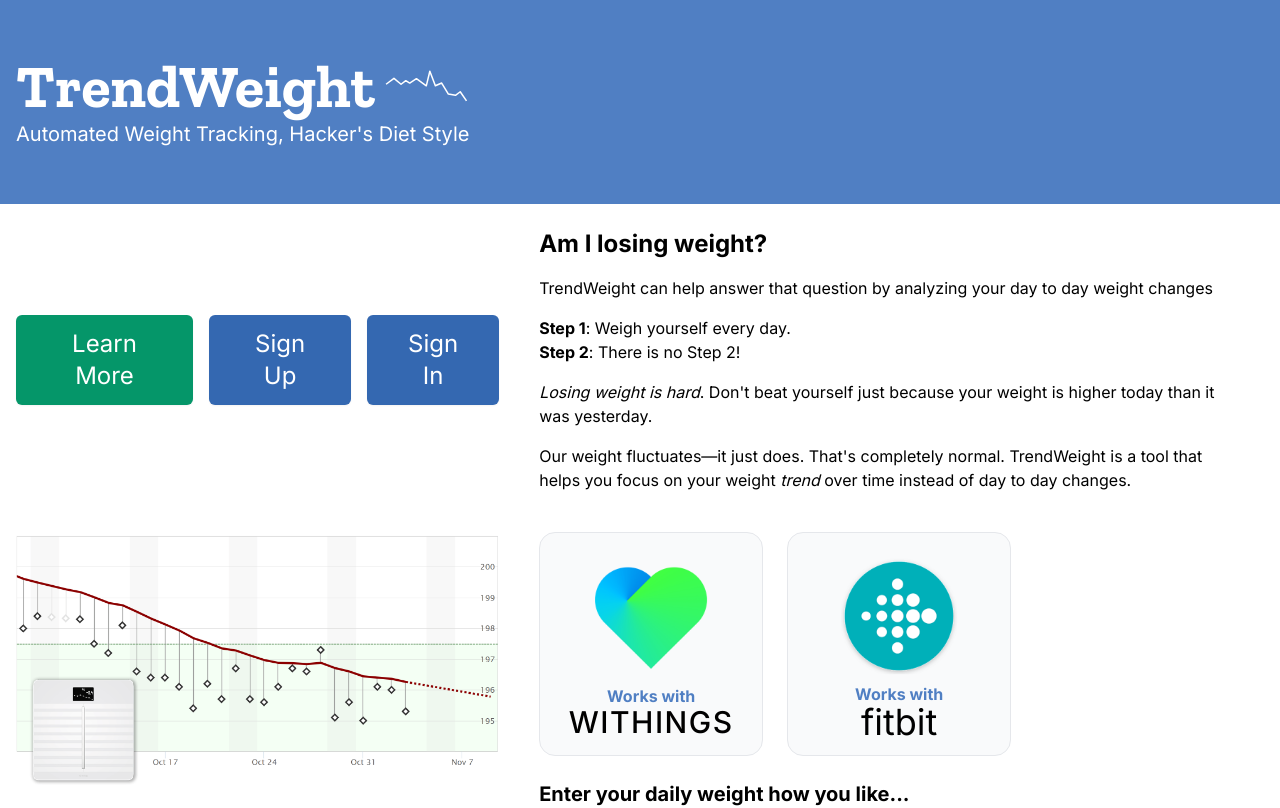
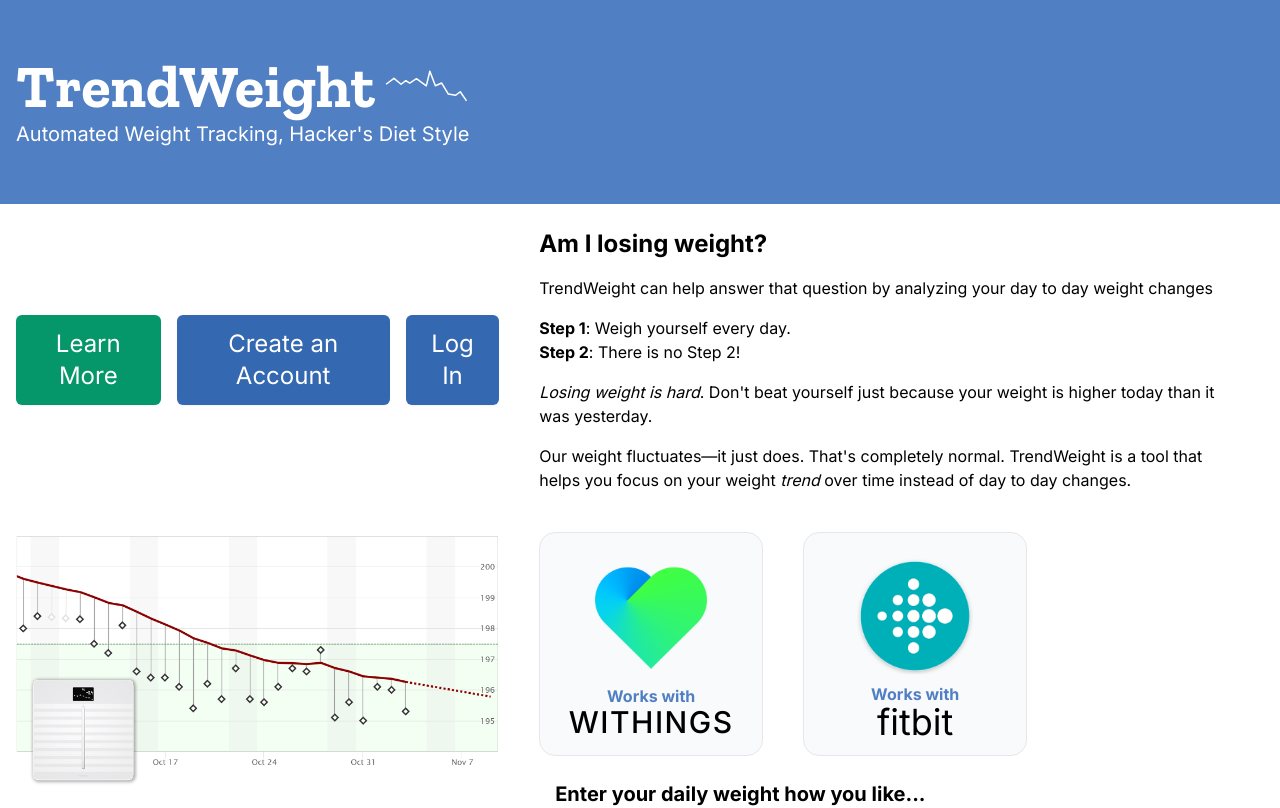
Before and after one commit to trendweight/trendweight, a Next.js app: page / in a window 1280 px wide. Shown: the top 808 px of the page. Built offline with nearby package versions, Linux system fonts and the light colour scheme; no server answers; what @savvywombat/tailwindcss-grid-areas, @tailwindcss/typography would draw is missing.

Commit message:
login vs signin ux updates

```diff
--- a/src/components/home/InfoButtons.tsx
+++ b/src/components/home/InfoButtons.tsx
@@ -12,11 +12,11 @@
       </Link>
       {!isInitializing && !user ? (
         <>
-          <Link href="/register" variant="button" btnColor="brand" size="xl">
-            Sign Up
+          <Link href="/signup" variant="button" btnColor="brand" size="xl">
+            Create an Account
           </Link>
           <Link href="/login" variant="button" btnColor="brand" size="xl">
-            Sign In
+            Log In
           </Link>
         </>
       ) : (
--- a/src/components/home/WorksWith.tsx
+++ b/src/components/home/WorksWith.tsx
@@ -29,7 +29,7 @@
 
 const WorksWith = () => {
   return (
-    <div className="grid-in-works flex flex-col flex-wrap md:flex-row">
+    <div className="grid-in-works flex flex-col flex-wrap items-center md:flex-row md:space-x-4">
       {vendors.map((vendor) => (
         <a
           target="_blank"
--- a/src/components/layout/Menu.tsx
+++ b/src/components/layout/Menu.tsx
@@ -39,14 +39,14 @@
           Settings
         </MenuItem>
         <MenuItem href="/about">Learn</MenuItem>
-        <MenuItem href="/register" show={!isLoggedIn}>
+        <MenuItem href="/signup" show={!isLoggedIn}>
           Sign Up
         </MenuItem>
         <MenuItem href="/login" show={!isLoggedIn}>
-          Sign In
+          Log In
         </MenuItem>
         <MenuItem onClick={handleSignOut} show={isLoggedIn}>
-          Sign Out
+          Log Out
         </MenuItem>
       </div>
     </>
--- a/src/components/shared/Link.tsx
+++ b/src/components/shared/Link.tsx
@@ -25,7 +25,8 @@
         "text-center border border-transparent focus:outline-none focus:ring-offset-2 focus:ring-2 focus:ring-offset-white flex-row justify-center";
       switch (size) {
         case "xl":
-          sizeClasses = "min-w-[320px] px-8 py-3 w-full text-xl md:w-auto md:text-2xl inline-flex rounded-md";
+          sizeClasses =
+            "md:min-w-[230px] lg:min-w-[320px] lg:px-4 py-2 lg:py-3 w-full text-xl md:w-auto md:text-xl lg:text-2xl inline-flex rounded-md";
           break;
         case "lg":
           sizeClasses = "px-6 py-3 text-lg md:text-xl inline-flex rounded-md";
--- a/src/pages/about.tsx
+++ b/src/pages/about.tsx
@@ -10,7 +10,7 @@
 
   const getStarted =
     isInitializing || !user
-      ? { label: "Create an Account", href: "/register" }
+      ? { label: "Create an Account", href: "/signup" }
       : { label: "Go to Dashboard", href: "/dashboard" };
 
   return (
--- a/src/pages/login.tsx
+++ b/src/pages/login.tsx
@@ -36,7 +36,7 @@
       <form onSubmit={onSubmit}>
         <div className="flex items-center justify-center">
           <div className="max-w-[400px] flex flex-col my-4 w-full space-y-5 md:my-12 md:px-6 md:py-12 md:bg-gray-50 md:border md:border-gray-100 md:rounded-lg md:shadow-md">
-            <h2 className="text-brand-600 text-xl font-bold">Sign In</h2>
+            <h2 className="text-brand-600 text-xl font-bold">Log In</h2>
             <div>
               <label className="sr-only" htmlFor="email">
                 Email
@@ -67,10 +67,10 @@
             </div>
             <div className="flex flex-row items-center space-x-2">
               <Button isLoading={formState.isSubmitting} type="submit">
-                Sign In
+                Login
               </Button>
               <div>
-                or <Link href="/register">create an account</Link>
+                or <Link href="/signup">create an account</Link>
               </div>
             </div>
             <div className="flex flex-col space-y-2">
@@ -84,7 +84,7 @@
   }
 };
 
-Login.title = "Sign In";
+Login.title = "Log In";
 Login.requireLogin = false;
 
 export default Login;
--- a/src/pages/register.tsx
+++ b/src/pages/signup.tsx
@@ -26,6 +26,10 @@
             <Link href="https://facebook.com/trendweight">Facebook</Link>, or subscribe to the{" "}
             <Link href="https://blog.trendweight.com">Blog</Link>.
           </div>
+          <div>
+            In the mean time, you're welcome to use the live version of TrendWeight at{" "}
+            <Link href="https://trendweight.com">trendweight.com</Link>.
+          </div>
           <div className="flex flex-row items-center space-x-2">
             <Link href="/" variant="button" btnColor="brand">
               Return to Homepage
```
